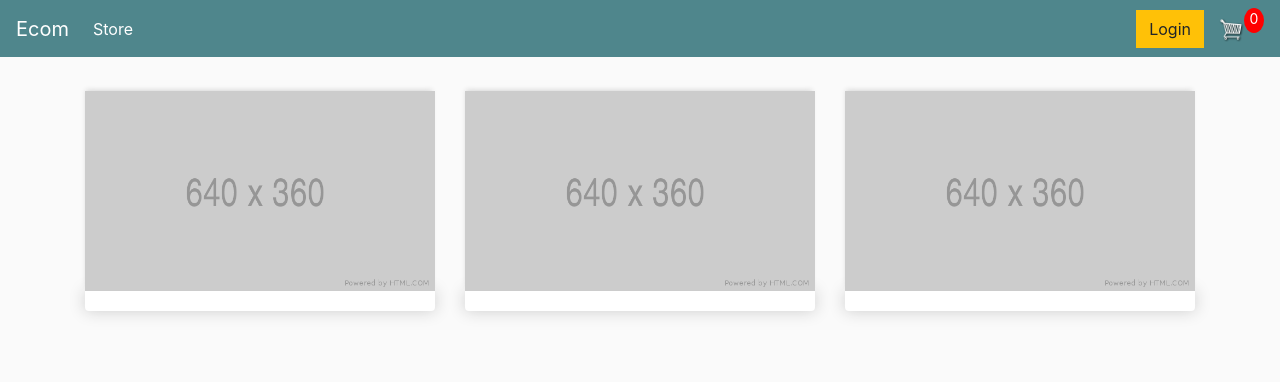
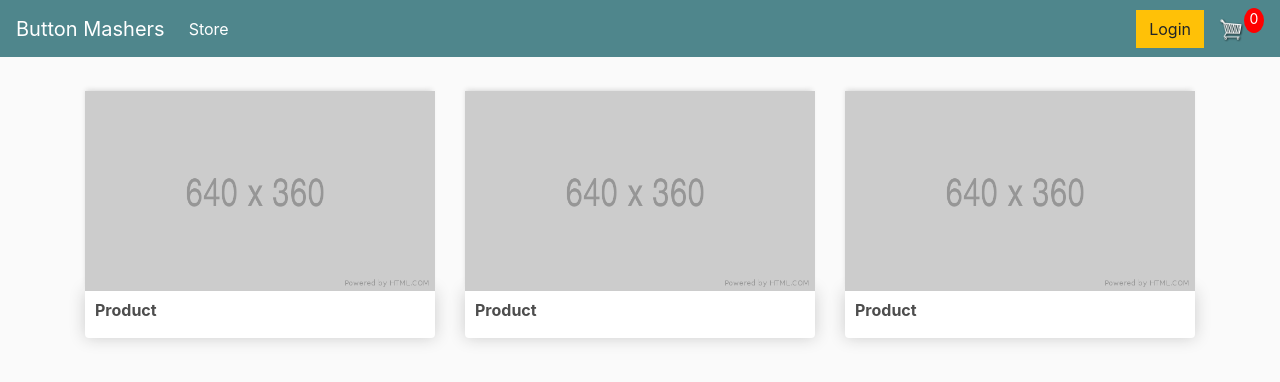
Before and after one commit to Cloud-Monkey/micro-e-commerce-django-paypal, a Django app: page / in a window 1280 px wide. Shown: the top 382 px of the page. Run offline with Django 4.2, Linux system fonts and the light colour scheme; some libraries are stand-ins or nearby versions.

Commit message:
edit: h6 product placeholder header

```diff
--- a/store/templates/store/main.html
+++ b/store/templates/store/main.html
@@ -15,7 +15,7 @@
 
 	<!-- bootstrap navbar code -->
 	<nav class="navbar navbar-expand-lg navbar-dark bg-dark">
-		<a class="navbar-brand" href="{% url 'store' %}">Ecom</a>
+		<a class="navbar-brand" href="{% url 'store' %}">Button Mashers</a>
 		<button class="navbar-toggler" type="button" data-toggle="collapse" data-target="#navbarSupportedContent" aria-controls="navbarSupportedContent" aria-expanded="false" aria-label="Toggle navigation">
 		  <span class="navbar-toggler-icon"></span>
 		</button>
--- a/store/templates/store/store.html
+++ b/store/templates/store/store.html
@@ -5,6 +5,7 @@
      <div class="col-lg-4">
           <img class="thumbnail" src="{% static 'images/placeholder.png' %}">
           <div class="box-element product">
+               <h6><strong>Product</strong></h6>
 
           </div>
      </div>
@@ -12,6 +13,7 @@
      <div class="col-lg-4">
           <img class="thumbnail" src="{% static 'images/placeholder.png' %}">
           <div class="box-element product">
+               <h6><strong>Product</strong></h6>
 
           </div>
      </div>
@@ -19,6 +21,7 @@
      <div class="col-lg-4">
           <img class="thumbnail" src="{% static 'images/placeholder.png' %}">
           <div class="box-element product">
+               <h6><strong>Product</strong></h6>
 
           </div>
      </div>
```
Lines whose indentation alone changed are shown as unchanged.
